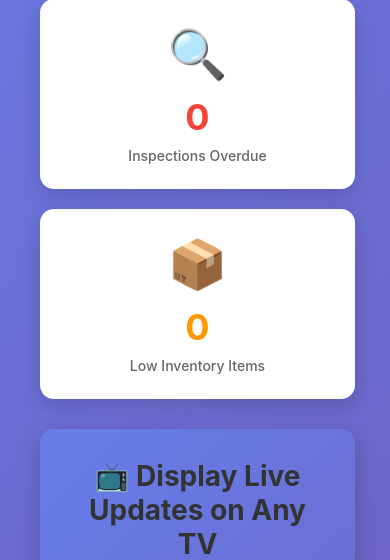
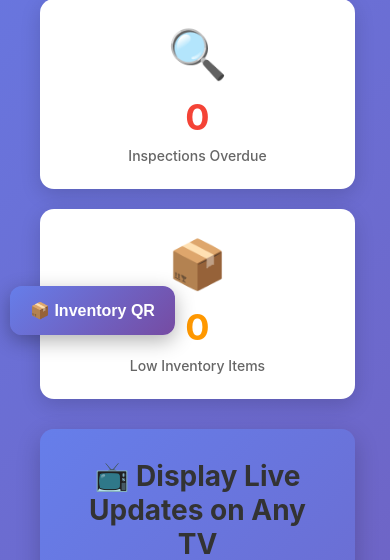
Before and after one commit to mbyrdLCS/Fire-Department-Management-System, a Flask app: page /alerts in a window 390 px wide. Shown: the part 489-1049 px from the top of the page. Run offline with Flask 2, Linux system fonts and the light colour scheme; data that the repository does not hold is empty; parts of the project's set-up code (start-up, migrations or seed data) failed here and were passed over.

Commit message:
Fix QR code placement: move to alerts page and make inspections conditional
Display page changes:
- Remove inventory QR code from display (digital signage only)
- Remove toggle button from display page
- Make inspections QR code only appear when inspections are overdue
- QR code disappears when all inspections are complete

Alerts page changes:
- Add inventory QR code toggle button on left side
- Button shows/hides QR code on click
- QR code generated on-demand when toggled
- Positioned for easy access on both desktop and mobile
- Mobile-responsive: button moves to bottom-left on small screens

This allows admins to control inventory QR display from the alerts
management page while keeping the display page clean for digital signage.

🤖 Generated with [Claude Code](https://claude.com/claude-code)

Co-Authored-By: Claude <noreply@anthropic.com>

```diff
--- a/flask_app/templates/alerts_dashboard.html
+++ b/flask_app/templates/alerts_dashboard.html
@@ -5,6 +5,7 @@
     <meta name="viewport" content="width=device-width, initial-scale=1.0">
     <title>Alerts Dashboard</title>
     <link rel="stylesheet" href="/static/style.css">
+    <script src="https://cdnjs.cloudflare.com/ajax/libs/qrcodejs/1.0.0/qrcode.min.js"></script>
     <style>
         body {
             background: linear-gradient(135deg, #667eea 0%, #764ba2 100%);
@@ -326,6 +327,64 @@
             margin-top: 10px;
         }
 
+        /* Inventory QR Code Toggle (left side) */
+        .qr-toggle-container {
+            position: fixed;
+            left: 20px;
+            top: 50%;
+            transform: translateY(-50%);
+            z-index: 1000;
+        }
+
+        .qr-toggle-btn {
+            background: linear-gradient(135deg, #667eea 0%, #764ba2 100%);
+            color: white;
+            border: none;
+            border-radius: 12px;
+            padding: 15px 20px;
+            font-size: 16px;
+            font-weight: 700;
+            cursor: pointer;
+            box-shadow: 0 6px 20px rgba(0,0,0,0.3);
+            transition: all 0.3s ease;
+            display: flex;
+            align-items: center;
+            gap: 8px;
+        }
+
+        .qr-toggle-btn:hover {
+            transform: translateY(-2px);
+            box-shadow: 0 8px 25px rgba(0,0,0,0.4);
+        }
+
+        .qr-display {
+            background: white;
+            border-radius: 12px;
+            padding: 20px;
+            margin-top: 15px;
+            box-shadow: 0 8px 25px rgba(0,0,0,0.3);
+            text-align: center;
+            display: none;
+        }
+
+        .qr-display.visible {
+            display: block;
+        }
+
+        .qr-display .qr-code {
+            background: white;
+            padding: 10px;
+            border-radius: 8px;
+            display: inline-block;
+        }
+
+        .qr-label {
+            font-weight: 700;
+            color: #333;
+            margin-top: 10px;
+            font-size: 14px;
+        }
+
         @media (max-width: 768px) {
             .summary-cards {
                 grid-template-columns: 1fr;
@@ -334,10 +393,36 @@
             .header h1 {
                 font-size: 24px;
             }
+
+            .qr-toggle-container {
+                position: fixed;
+                left: 10px;
+                bottom: 20px;
+                top: auto;
+                transform: none;
+            }
+
+            .qr-display {
+                position: fixed;
+                bottom: 90px;
+                left: 10px;
+                margin-top: 0;
+            }
         }
     </style>
 </head>
 <body>
+    <!-- Inventory QR Code Toggle (left side) -->
+    <div class="qr-toggle-container">
+        <button class="qr-toggle-btn" onclick="toggleInventoryQR()">
+            📦 Inventory QR
+        </button>
+        <div class="qr-display" id="qrDisplay">
+            <div class="qr-code" id="qr-inventory"></div>
+            <div class="qr-label">Scan to access inventory</div>
+        </div>
+    </div>
+
     <div class="container">
         <a href="{{ url_for('index') }}" class="back-btn">← Back to Home</a>
 
@@ -505,5 +590,34 @@
 
         {% endif %}
     </div>
+
+    <script>
+        // Generate QR code for inventory
+        function generateInventoryQR() {
+            const baseUrl = window.location.origin;
+            const qrElement = document.getElementById('qr-inventory');
+
+            if (qrElement && !qrElement.hasChildNodes()) {
+                new QRCode(qrElement, {
+                    text: baseUrl + '/inventory',
+                    width: 128,
+                    height: 128,
+                    colorDark: '#000000',
+                    colorLight: '#ffffff'
+                });
+            }
+        }
+
+        // Toggle inventory QR display
+        function toggleInventoryQR() {
+            const display = document.getElementById('qrDisplay');
+            display.classList.toggle('visible');
+
+            // Generate QR code on first toggle
+            if (display.classList.contains('visible')) {
+                generateInventoryQR();
+            }
+        }
+    </script>
 </body>
 </html>
```
Also changed, not shown: flask_app/templates/display.html (+12 -86 lines).
